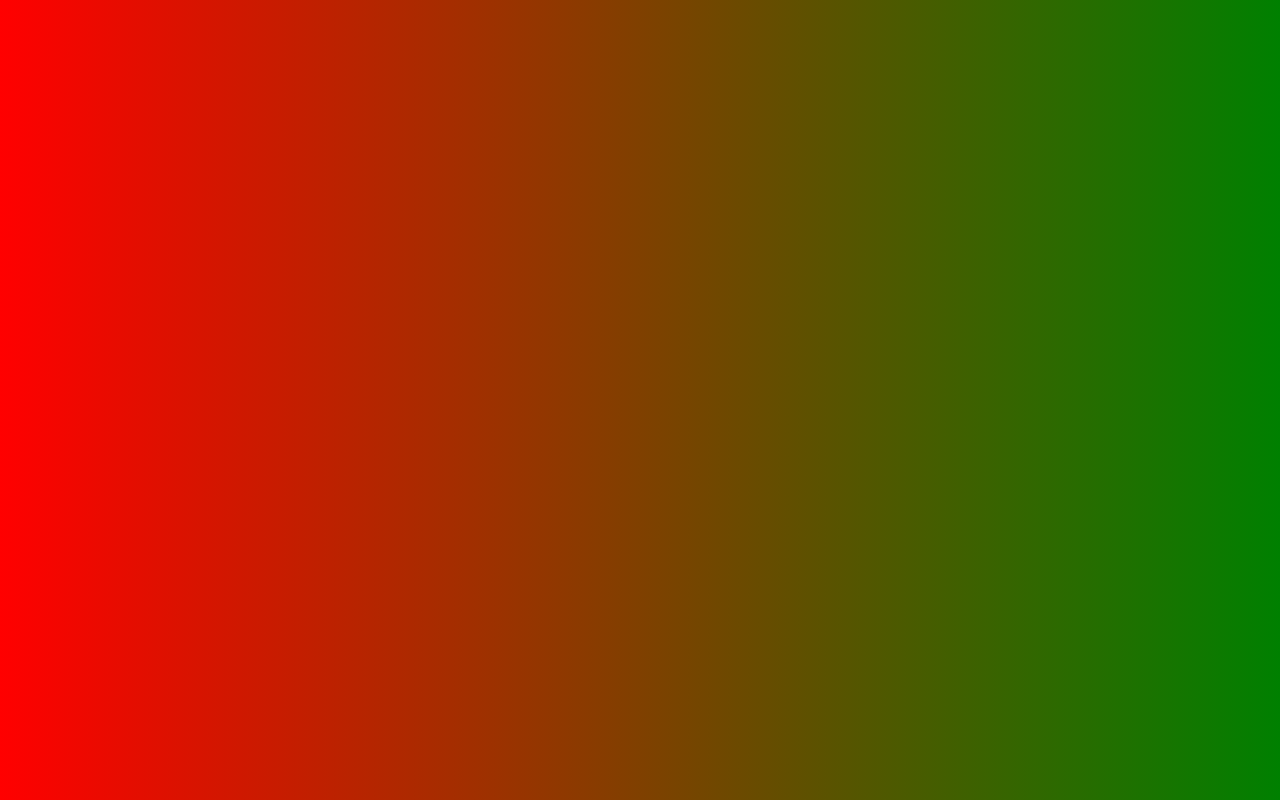
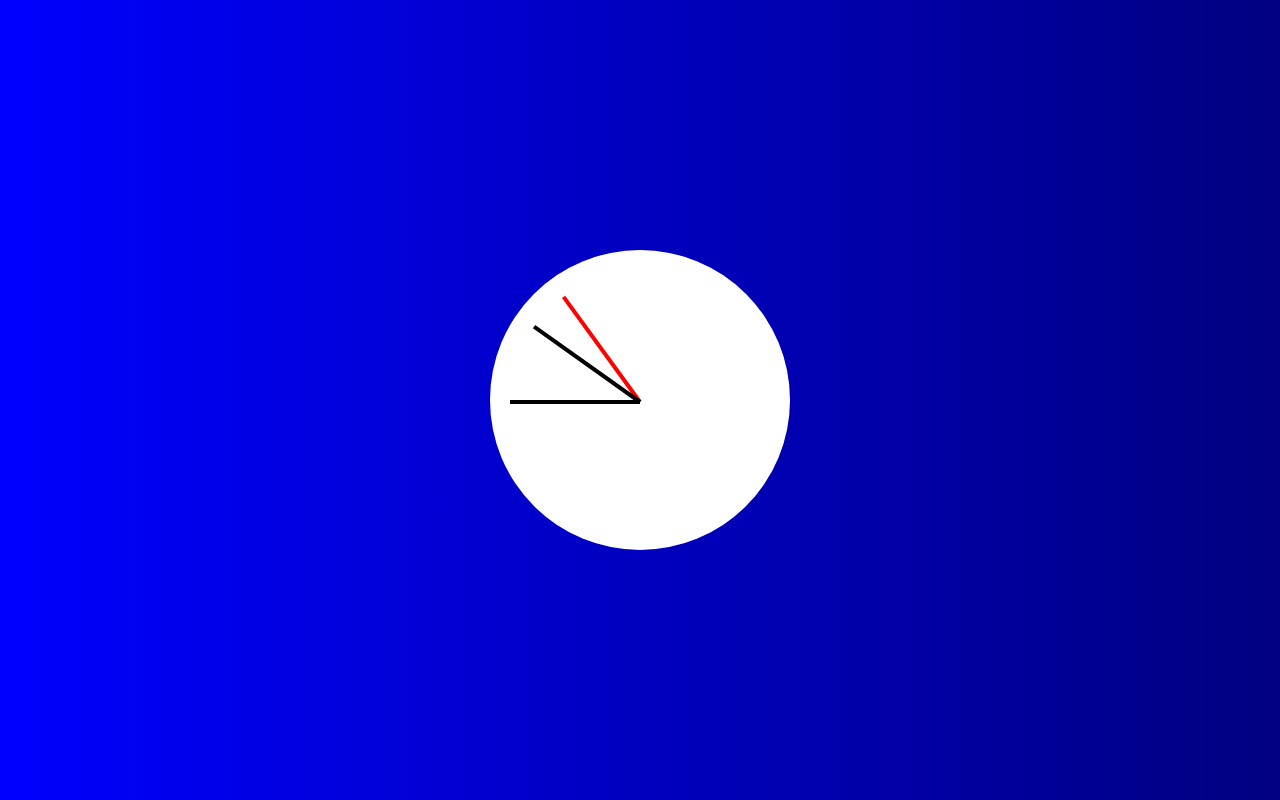
Before and after one commit to bbshub/analog-clock, a website: page index.html in a window 1280 px wide. Drawn offline with Linux system fonts and the light colour scheme.

Commit message:
- Add js logic and did code refactroing

```diff
--- a/index.html
+++ b/index.html
@@ -10,7 +10,43 @@
 </head>
 
 <body>
+    <div class="container">
+        <div class="clock">
+            <div class="clock-face">
+                <div class="hand second-hand"></div>
+                <div class="hand minute-hand"></div>
+                <div class="hand hour-hand"></div>
+            </div>
+        </div>
+    </div>
 
+    <script>
+        (function () {
+            const secondsHand = document.querySelector('.second-hand');
+            const minutesHand = document.querySelector('.minute-hand');
+            const hoursHand = document.querySelector('.hour-hand');
+
+            function setDate() {
+                const now = new Date();
+                const seconds = now.getSeconds();
+                const minutes = now.getMinutes();
+                const hour = now.getHours();
+
+                const secondsDegree = ((seconds / 60) * 360) + 90;
+                secondsHand.style.transform = `rotate(${secondsDegree}deg)`;
+
+                const minutesDegree = ((minutes / 60) * 360) + ((seconds / 60) * 6) + 90;
+                minutesHand.style.transform = `rotate(${minutesDegree}deg)`;
+
+                const hourDegree = ((hour / 12) * 360) + 90;
+                hoursHand.style.transform = `rotate(${hourDegree}deg)`;
+            }
+
+            setInterval(setDate, 1000);
+
+            setDate();
+        })();
+    </script>
 </body>
 
 </html>
--- a/main.css
+++ b/main.css
@@ -1,6 +1,6 @@
 html {
   box-sizing: border-box;
-  min-height: 100%;
+  height: 100%;
 }
 
 *,
@@ -10,8 +10,45 @@ html {
 }
 
 body {
-  min-height: 100%;
+  height: 100%;
   margin: 0;
   padding: 0;
-  background: linear-gradient(to right, red, green);
+  background: linear-gradient(to right, blue, navy);
 }
+
+.container {
+  display: flex;
+  height: 100%;
+  justify-content: center;
+  align-items: center;
+}
+
+.clock {
+  height: 300px;
+  width: 300px;
+  background: white;
+  border-radius: 50%;
+  padding: 20px;
+}
+
+.clock-face {
+  height: 100%;
+  width: 100%;
+  position: relative;
+}
+
+.hand {
+  width: 50%;
+  height: 4px;
+  background: black;
+  top: 50%;
+  position: absolute;
+  transform: rotate(90deg);
+  transform-origin: 100%;
+  transition: all 0.05s;
+  transition-timing-function: ease-in-out;
+}
+
+.second-hand {
+  background: red;
+}
--- a/package.json
+++ b/package.json
@@ -4,7 +4,8 @@
   "description": "",
   "main": "index.js",
   "scripts": {
-    "test": "echo \"Error: no test specified\" && exit 1"
+    "test": "echo \"Error: no test specified\" && exit 1",
+    "start": "browser-sync start --server --port 4600 --single index.html --files '**/*.html, **/*.css, **/*.js'"
   },
   "repository": {
     "type": "git",
```
